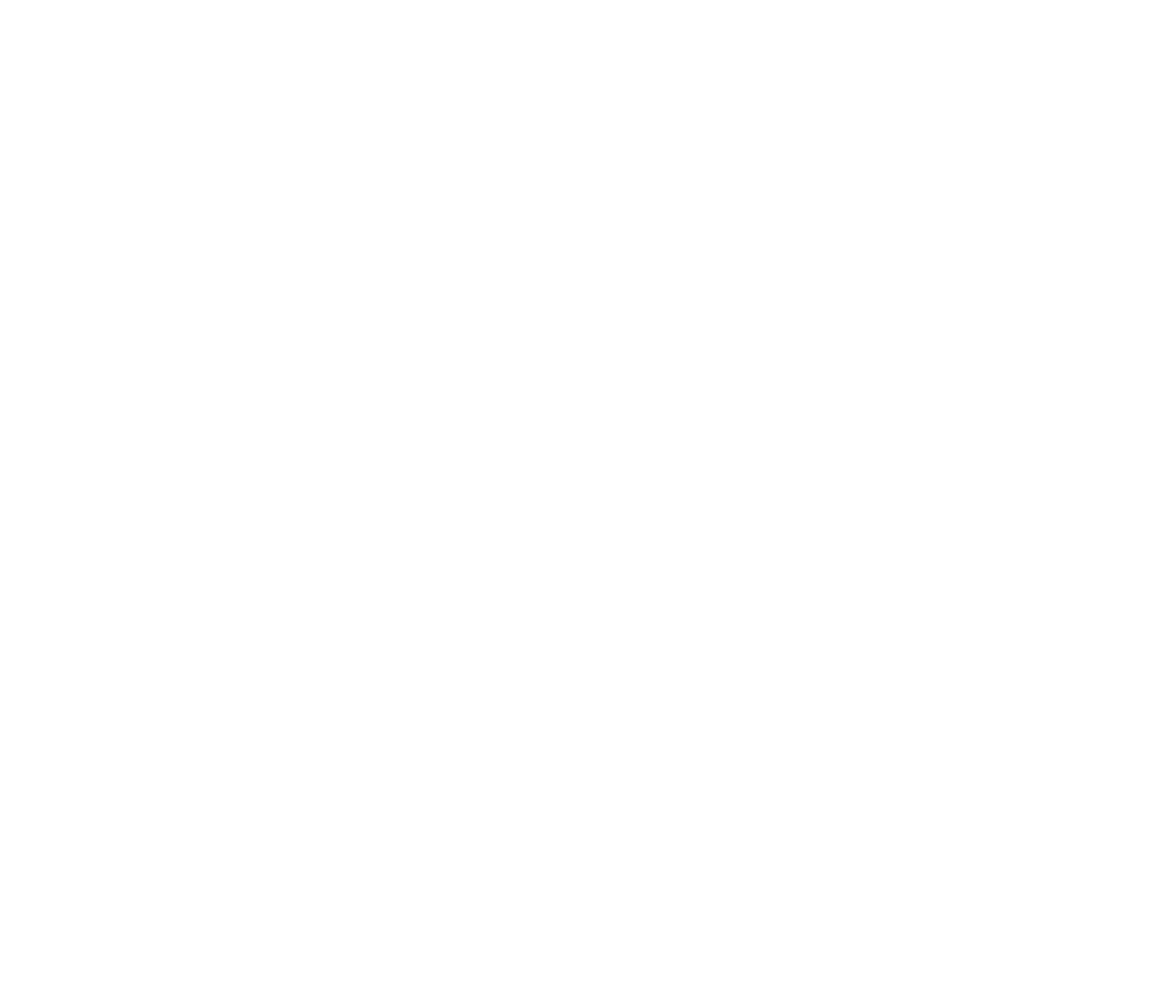
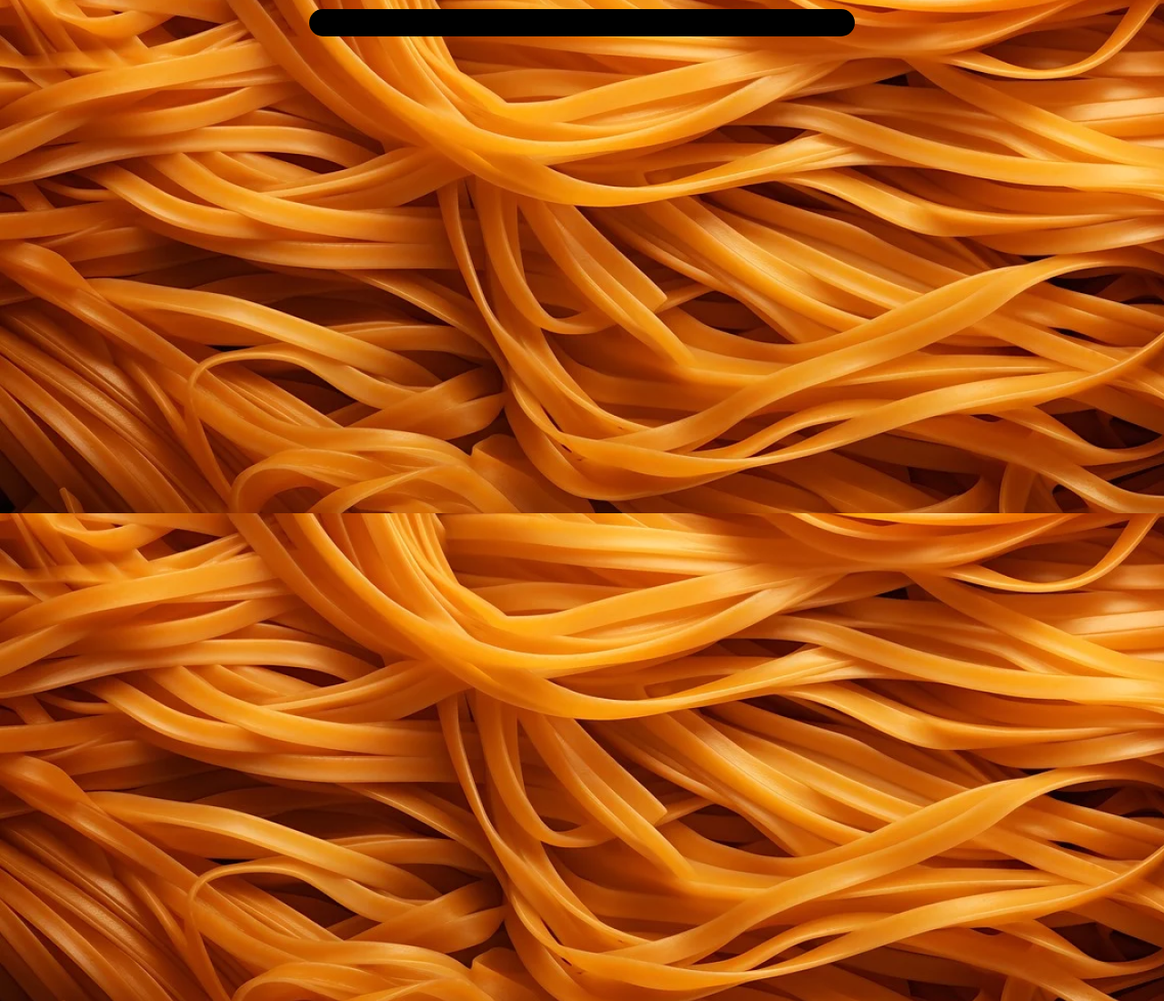
Before and after one commit to 2Ryck5/Site-Delivery, a plain HTML site: page index.html in a window 1280 px wide. Shown: the top 1100 px of the page at 91% size. Before the commit the page ends 800 px from the top, so only its background shows below. Drawn offline with Linux system fonts and the light colour scheme.

Commit message:
Pasta Imagens

```diff
--- a/index.html
+++ b/index.html
@@ -9,8 +9,17 @@
 <body>
     <header>
 
-        <div id="pesquisa"> </div>
+        <div id="BarraPesquisa"> </div>
+
     </header>
+
+    <main>
+
+        <div id="part1">
+
+        </div>
+
+    </main>
 
 
 
--- a/style.css
+++ b/style.css
@@ -1,14 +1,28 @@
 body{
-    margin: 10px;
+    margin: 0;
     padding: 0;
 }
 
 
 header{
-    margin: 10px;
-
     display: flex;
-
+    align-items: center;
+    justify-content: center;
     width: 100%;
     height: 50px;
+    position: fixed;
 }
+
+
+#BarraPesquisa{
+    background-color: rgb(0, 0, 0);
+    width: 600px;
+    height: 30px;
+    border-radius: 20px;
+}
+
+#part1{
+    height: 300vh;
+    background-image:url(imagens/image\ 1.png)
+
+}
```
Also changed, not shown: imagens/image 1.png (added).
